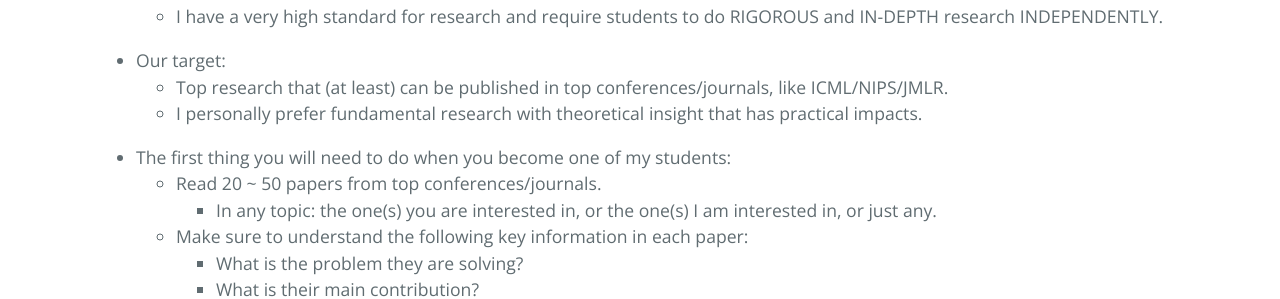
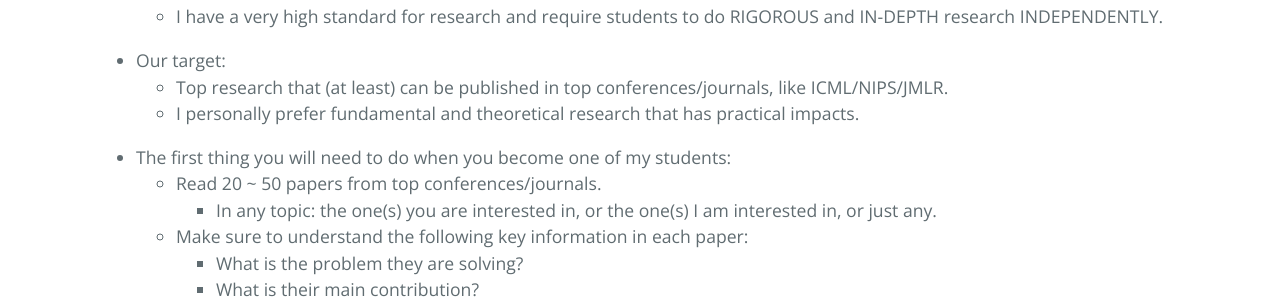
Before and after one commit to ZhimingZhou/zhimingzhou.github.io, a Jekyll site: the page built from _posts/2021-10-11-Prospective-Students.md, in a window 1280 px wide. Shown: the part 485-784 px from the top of the page. Built offline with Jekyll 4.4.1, drawn with Linux system fonts in a browser that asks for light colours; comment, search, counter and statistics services are not loaded.

Commit message:
Update 2021-10-11-Prospective-Students.md

```diff
--- a/_posts/2021-10-11-Prospective-Students.md
+++ b/_posts/2021-10-11-Prospective-Students.md
@@ -15,7 +15,7 @@ I’m looking for talented students with enthusiasm for fundamental research in
 <!--  -->
 - Our target:
 	- Top research that (at least) can be published in top conferences/journals, like ICML/NIPS/JMLR.
-	- I personally prefer fundamental research with theoretical insight that has practical impacts.
+	- I personally prefer fundamental and theoretical research that has practical impacts.
 
 <!--  -->
 - The first thing you will need to do when you become one of my students:
```
